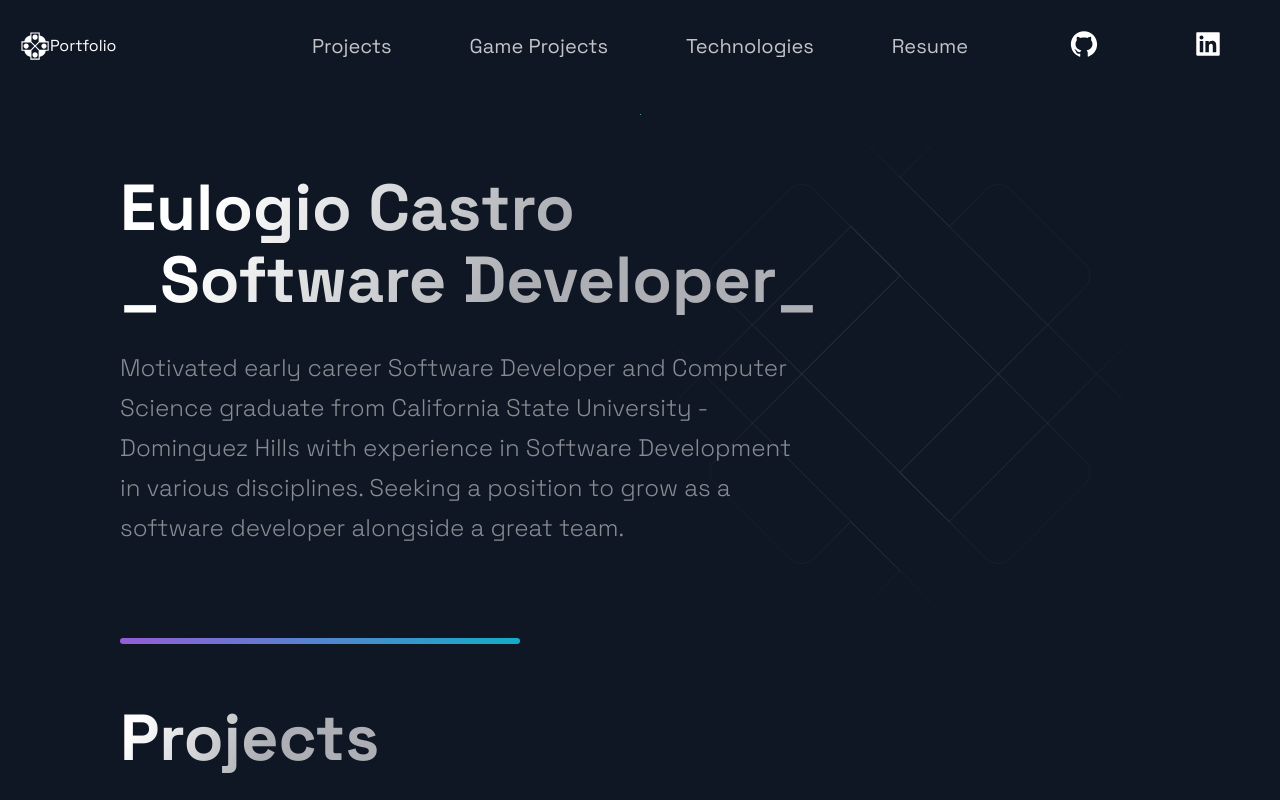
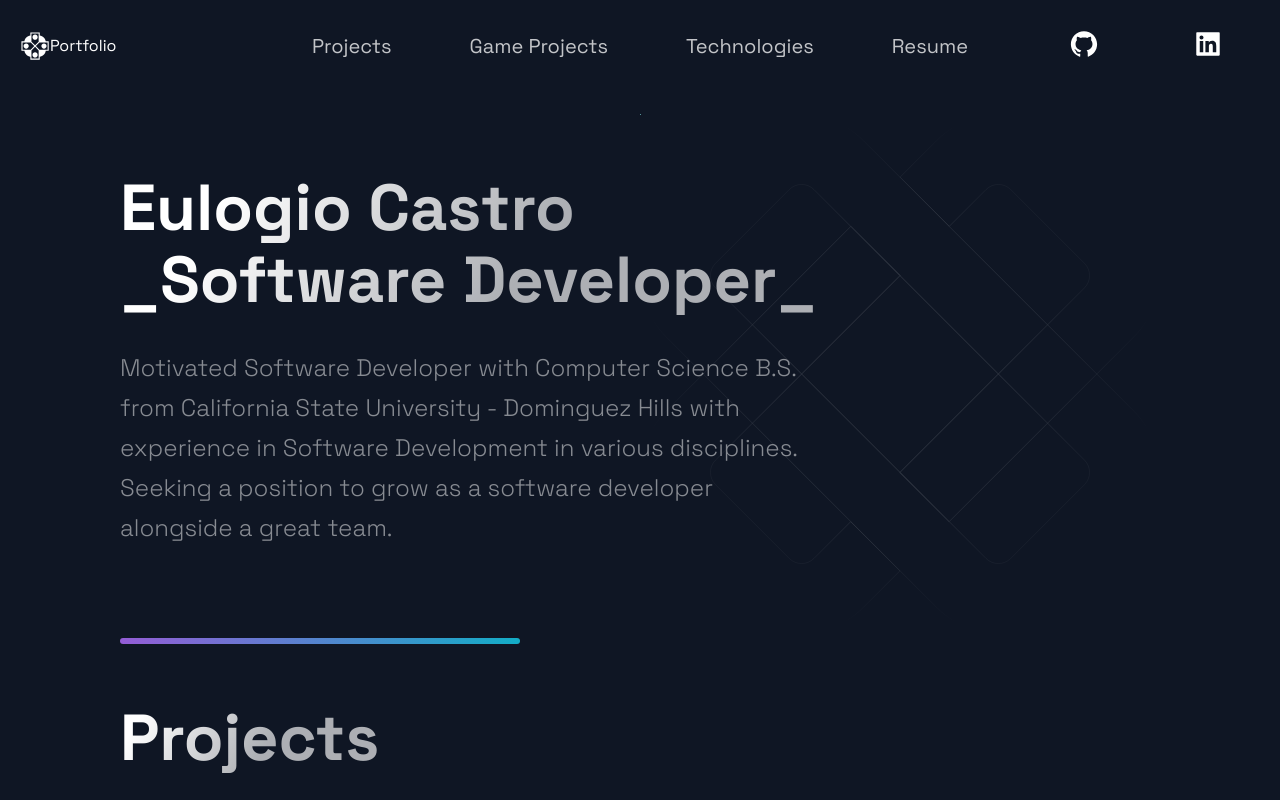
Before and after one commit to Eulogio-Castro/Eulogio-Castro.github.io, a Next.js app: page / in a window 1280 px wide. Shown: the top 800 px of the page. Built offline with nearby package versions, Linux system fonts and the light colour scheme.

Commit message:
Update Hero.js
Updated about me wording

```diff
--- a/src/components/Hero/Hero.js
+++ b/src/components/Hero/Hero.js
@@ -13,7 +13,7 @@ const Hero = (props) => (
           _Software Developer_
         </SectionTitle>
         <SectionText>
-        Motivated early career Software Developer and Computer Science graduate from California State University - Dominguez Hills with experience in Software Development in various disciplines. Seeking a position to grow as a software developer alongside a great team.</SectionText>
+        Motivated Software Developer with Computer Science B.S. from California State University - Dominguez Hills with experience in Software Development in various disciplines. Seeking a position to grow as a software developer alongside a great team.</SectionText>
       </LeftSection>
     </Section>
   </>
```
